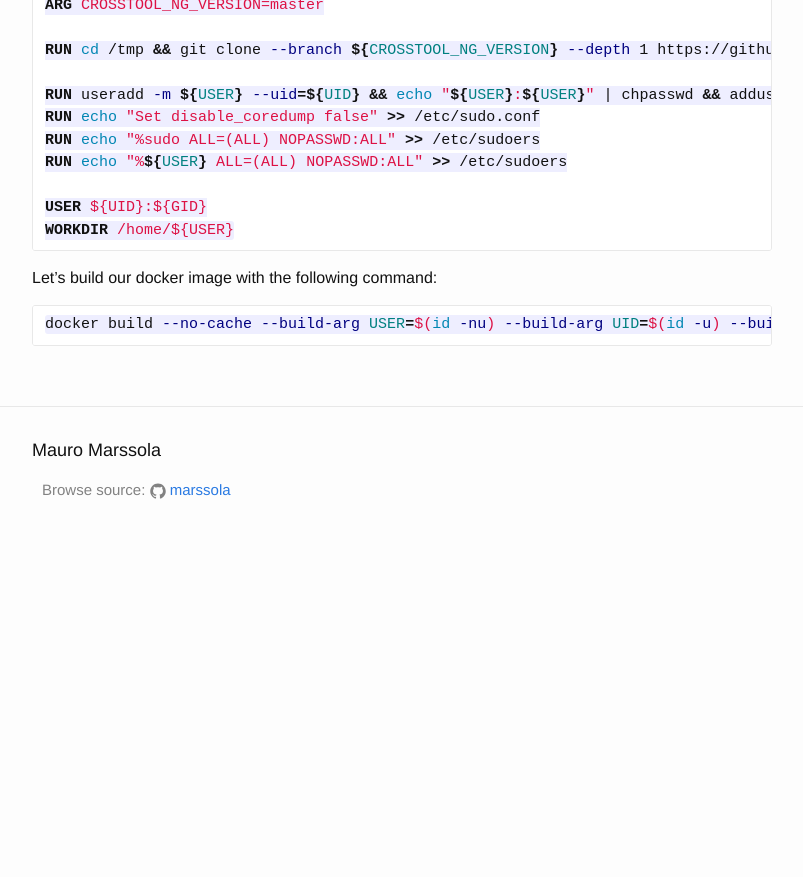
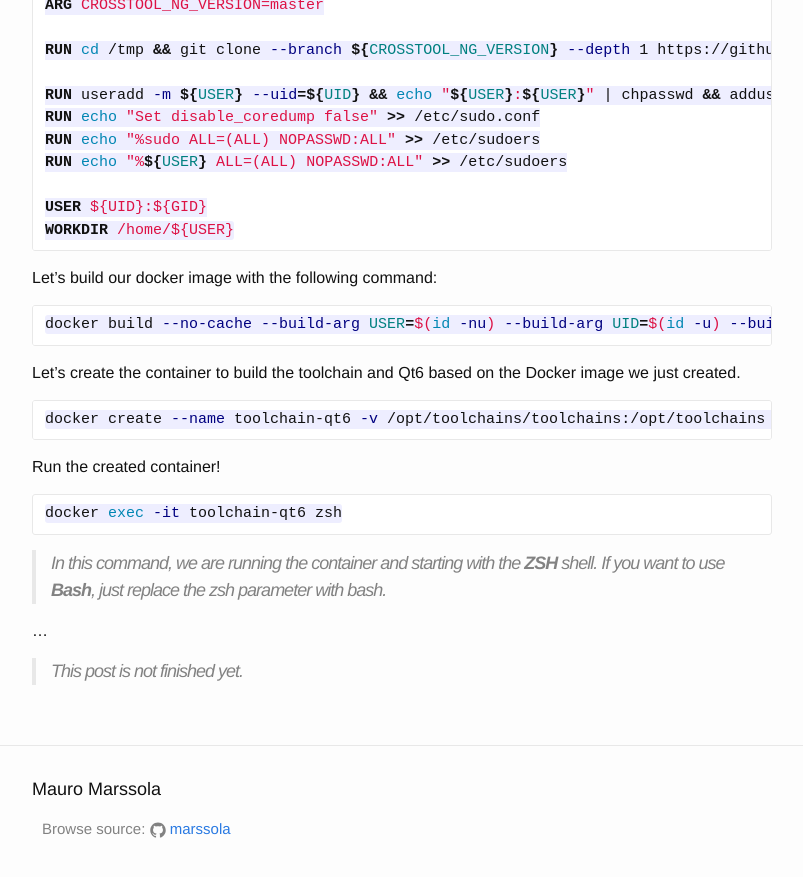
Before and after one commit to marssola/marssola.github.io, a Jekyll site: the page built from _posts/2021-07-19-qt6-cross-compiled-part1.md, in a window 1280 px wide and 900 px high, scrolled down 1098 px. Shown: the top 877 px of the window, without its empty margins (238-1041 px from the left). Built offline with Jekyll 4.4.1, drawn with Linux system fonts in a browser that asks for light colours; before the commit the page ends 1659 px from its top, so only the background shows below that.

Commit message:
Started the post with the build of the Docker image and container

````diff
--- a/_posts/2021-07-19-qt6-cross-compiled-part1.md
+++ b/_posts/2021-07-19-qt6-cross-compiled-part1.md
@@ -53,5 +53,22 @@ WORKDIR /home/${USER}
 Let's build our docker image with the following command:
 
 ```bash
-docker build --no-cache --build-arg USER=$(id -nu) --build-arg UID=$(id -u) --build-arg GID=$(id -g) -t toolchain .
+docker build --no-cache --build-arg USER=$(id -nu) --build-arg UID=$(id -u) --build-arg GID=$(id -g) -t toolchains .
 ```
+
+Let's create the container to build the toolchain and Qt6 based on the Docker image we just created.
+
+```bash
+docker create --name toolchain-qt6 -v /opt/toolchains/toolchains:/opt/toolchains -t toolchains:latest
+```
+
+Run the created container!
+
+```bash
+docker exec -it toolchain-qt6 zsh
+```
+
+>In this command, we are running the container and starting with the **ZSH** shell. If you want to use **Bash**, just replace the zsh parameter with bash.
+
+...
+>This post is not finished yet.
````
